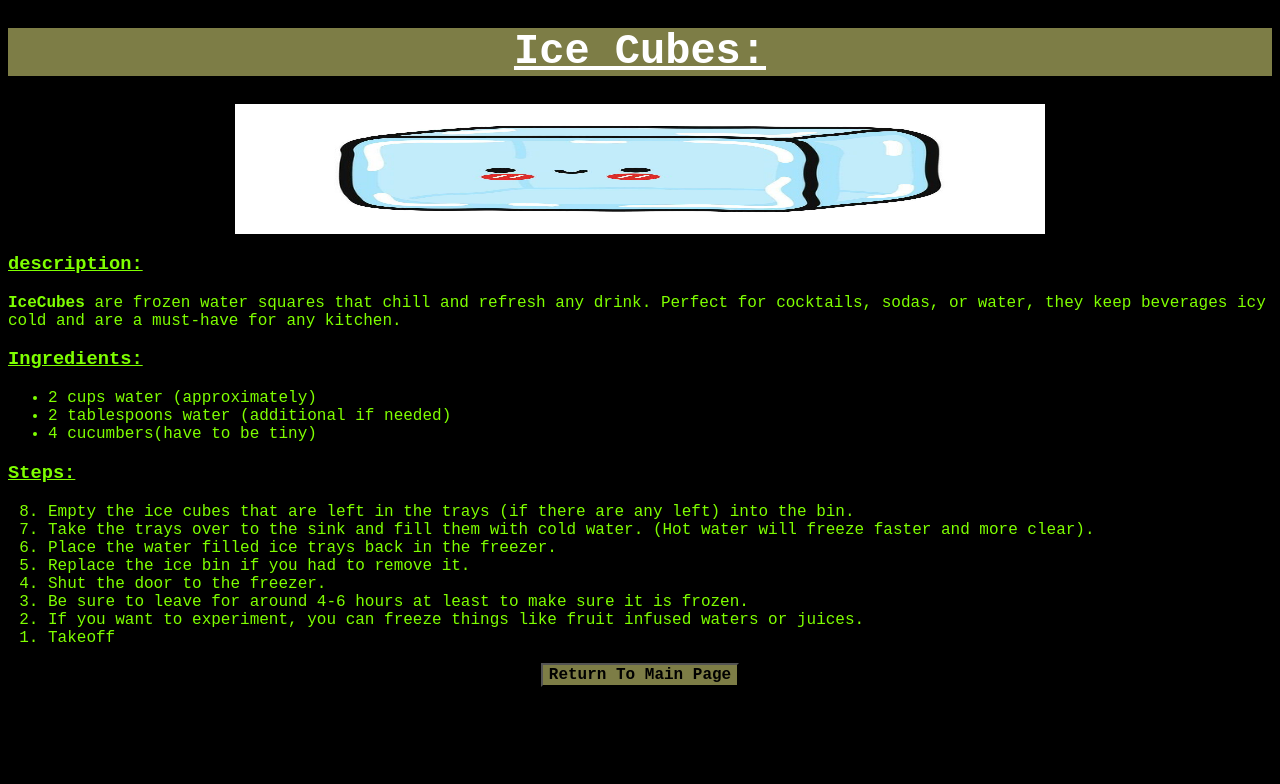
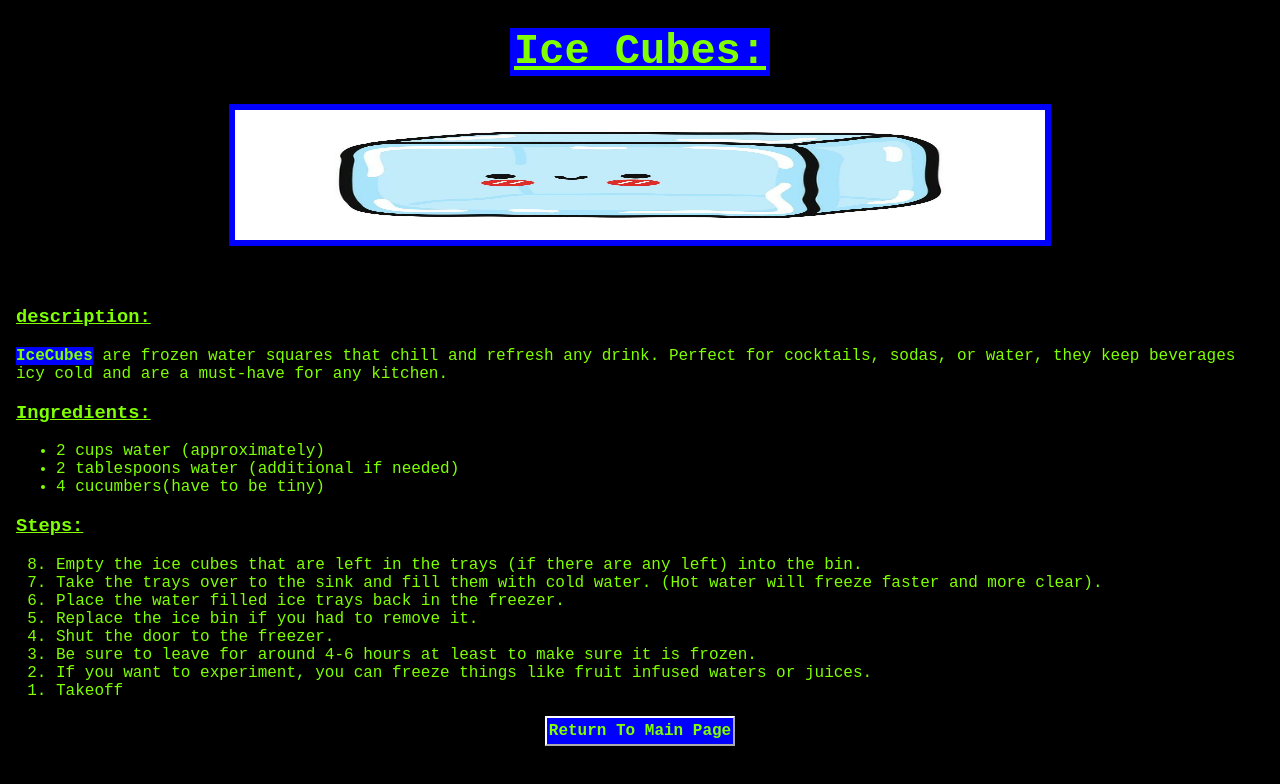
Before and after one commit to PoposCamel/odin-recipes, a plain HTML site: page recipes/icecubes.html in a window 1280 px wide. Drawn offline with Linux system fonts and the light colour scheme.

Commit message:
Layout & Colors
small updates to layout and change of the color scheme

```diff
--- a/recipes/icecubes.html
+++ b/recipes/icecubes.html
@@ -9,6 +9,8 @@
     <body>
         <h1 id="main-title" class="underlined">Ice Cubes:</h1>
         <img class="image" src="../images/icecube.jpg" alt="The Rapper Ice Cube" height="130" width="810">
+
+        <div>
             <h3 class="underlined">
                 description:
              </h3>
@@ -58,6 +60,7 @@
                      Takeoff
                  </li>
              </ol>
+        </div>
 
         <a href="../index.html" style="text-decoration: none;">
             <button>Return To Main Page</button>
--- a/style.css
+++ b/style.css
@@ -4,15 +4,29 @@ body{
 
 *{
     font-family: "Courier New";
-    color: chartreuse;
+    color: #7fff00;
 }
 
 #main-title{
     text-align: center;
     font-size: 42px;
     font-weight: 800;
-    color: white;
-    background-color: #7d7d46;
+    color:#7fff00;
+    background-color:blue ;
+    display: block;
+    margin-left: auto;
+    margin-right: auto;
+    padding: 0px 4px;
+    width: fit-content;
+
+}
+
+div {
+    margin-left: 8px;
+}
+
+strong{
+    background-color: blue;
 }
 
 .underlined{
@@ -23,19 +37,26 @@ body{
     display: block;
     margin-left: auto;
     margin-right: auto;
+    background-color: blue;
+    padding: 6px;
+    margin-bottom: 60px;
 }
 
 button{
-    color: black;
-    background-color: #7d7d46;
+    color:#7fff00;
+    background-color: blue;
     font-weight: bold;
     font-size: 16px;
     display: block;
-    margin-left: auto;
-    margin-right: auto;
+    margin: 16px auto;
+    border-width: 2px;
+    border-color: white;
+    padding: 4px 2px;
     transition-duration: 0.4s;
 }
 
 button:hover{
+    color: black;
     background-color: white;
+    border-color: chartreuse;
 }
```
Also changed, not shown: index.html (+5 -0 lines), recipes/schnitzel.html (+2 -0 lines), recipes/shakshuka.html (+2 -0 lines). Lines whose indentation alone changed are shown as unchanged.
